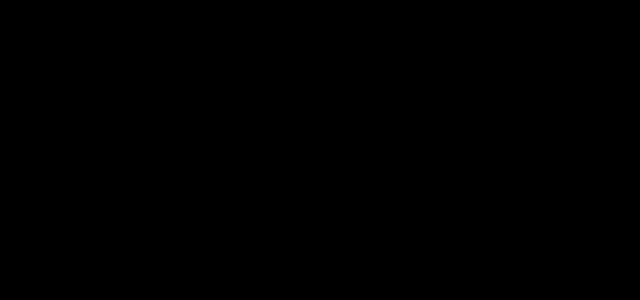
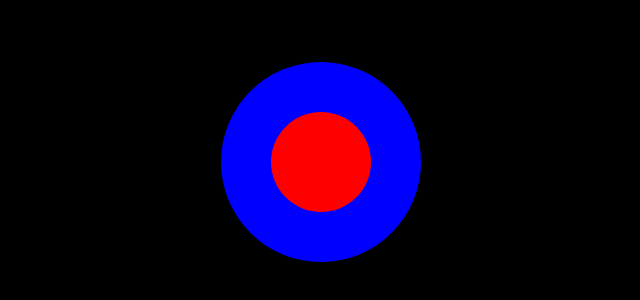
Before and after one commit to himan07/Data-Structure-in-JS, a React (Create React App) app: page / in a window 1280 px wide. Shown: the part 156-456 px from the top of the page, without its empty margins (319-959 px from the left). Built offline with nearby package versions, Linux system fonts and the light colour scheme.

Commit message:
programming.com task completed

```diff
--- a/src/App.js
+++ b/src/App.js
@@ -5,16 +5,26 @@
 import SearchEl from "./files/SearchEl.jsx";
 import InsertElArr from "./files/InsertElArr.jsx";
 import Problem from "./files/Problem.jsx";
+import CircleInCircle from "./files/ProgrammingCom.jsx";
 
 const App = () => {
   return (
-    <div>
+    <div
+      style={{
+        display: "flex",
+        flexDirection: "column",
+        justifyContent: "center",
+        alignItems: "center",
+        marginTop:"200px"
+      }}
+    >
       {/* <ArrayTraverse /> */}
       <DelElement />
       {/* <InsertElArr /> */}
       {/* <MeregeTwoArray /> */}
       {/* <SearchEl /> */}
       {/* <Problem /> */}
+      <CircleInCircle />
     </div>
   );
 };
--- /dev/null
+++ b/src/files/ProgrammingCom.jsx
@@ -0,0 +1,29 @@
+import React from 'react';
+
+const CircleInCircle = () => {
+  const outerCircleStyle = {
+    width: '200px',
+    height: '200px',
+    borderRadius: '50%',
+    backgroundColor: 'blue',
+    display: 'flex',
+    justifyContent: 'center',
+    alignItems: 'center',
+    position: 'relative',
+  };
+
+  const innerCircleStyle = {
+    width: '100px',
+    height: '100px',
+    borderRadius: '50%',
+    backgroundColor: 'red',
+  };
+
+  return (
+    <div style={outerCircleStyle}>
+      <div style={innerCircleStyle}></div>
+    </div>
+  );
+};
+
+export default CircleInCircle;
```
